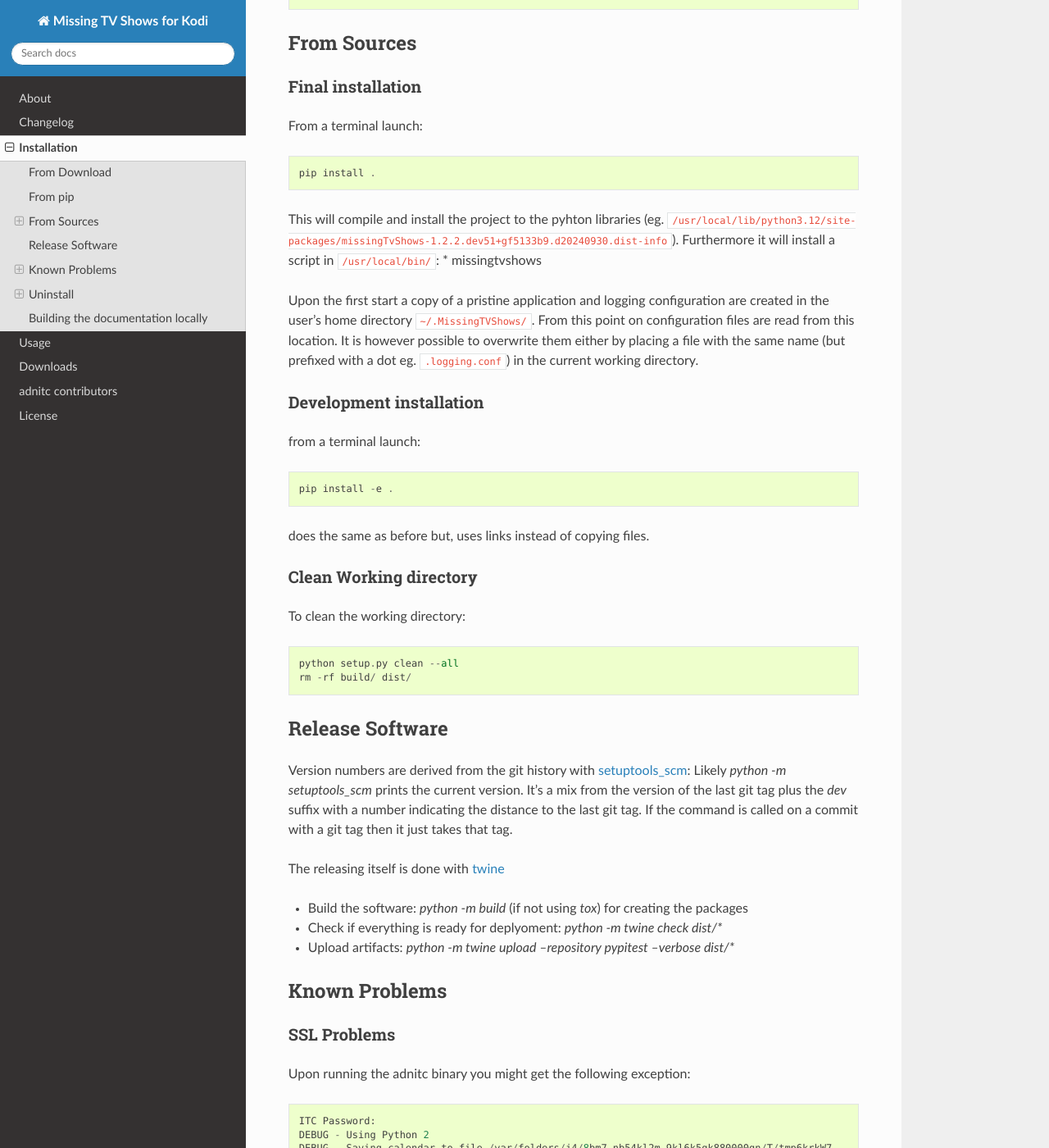
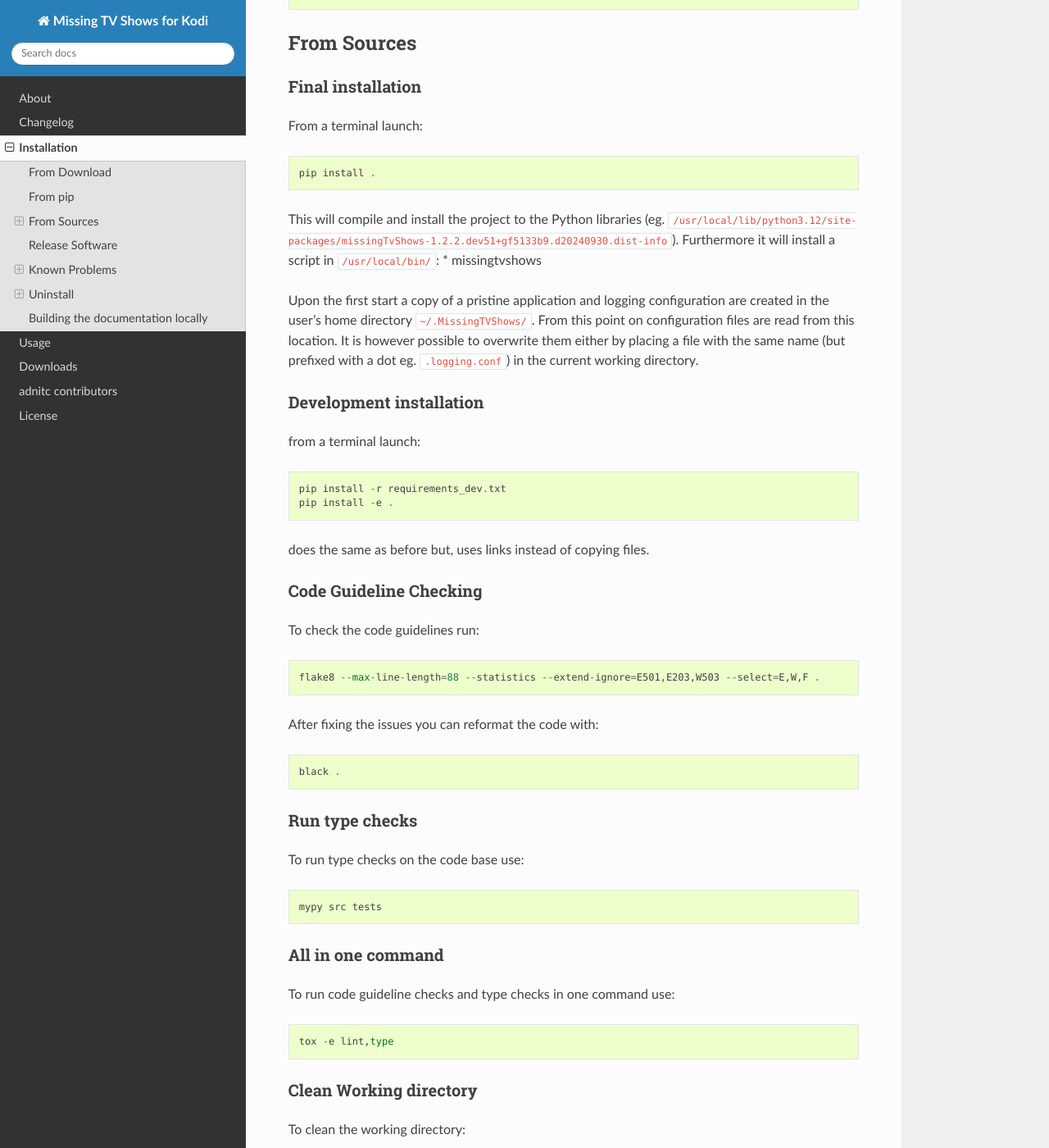
Before and after one commit to digsim/missingTvShows, a Sphinx documentation site: the page built from docs/install.rst, in a window 1280 px wide and 1400 px high, scrolled down 640 px. Shown: the whole window at 82% size. Built offline with Sphinx 7.4.7 and the Read the Docs theme 3.1.0, drawn with Linux system fonts in a browser that asks for light colours.

Commit message:
📚 docs: better installation instructions

```diff
--- a/docs/install.rst
+++ b/docs/install.rst
@@ -32,7 +32,7 @@ From a terminal launch::
 
     pip install .
 
-This will compile and install the project to the pyhton libraries (eg. ``/usr/local/lib/python3.12/site-packages/missingTvShows-1.2.2.dev51+gf5133b9.d20240930.dist-info``). Furthermore it will install a script in ``/usr/local/bin/``:
+This will compile and install the project to the Python libraries (eg. ``/usr/local/lib/python3.12/site-packages/missingTvShows-1.2.2.dev51+gf5133b9.d20240930.dist-info``). Furthermore it will install a script in ``/usr/local/bin/``:
 * missingtvshows
 
 Upon the first start a copy of a pristine application and logging configuration are created in the user's home directory ``~/.MissingTVShows/``. From this point on configuration files are read from this location. It is however possible to overwrite them either by placing a file with the same name (but prefixed with a dot eg. ``.logging.conf``) in the current working directory.
@@ -42,9 +42,36 @@ Development installation
 
 from a terminal launch::
 
+    pip install -r requirements_dev.txt
     pip install -e .
 
 does the same as before but, uses links instead of copying files.
+
+Code Guideline Checking
+^^^^^^^^^^^^^^^^^^^^^^^^
+
+To check the code guidelines run::
+
+    flake8 --max-line-length=88 --statistics --extend-ignore=E501,E203,W503 --select=E,W,F .
+
+
+After fixing the issues you can reformat the code with::
+
+    black .
+
+Run type checks
+^^^^^^^^^^^^^^^^^^^^^^
+
+To run type checks on the code base use::
+
+    mypy src tests
+
+All in one command
+^^^^^^^^^^^^^^^^^^^^^^
+
+To run code guideline checks and type checks in one command use::
+
+    tox -e lint,type
 
 Clean Working directory
 ^^^^^^^^^^^^^^^^^^^^^^^^
```
